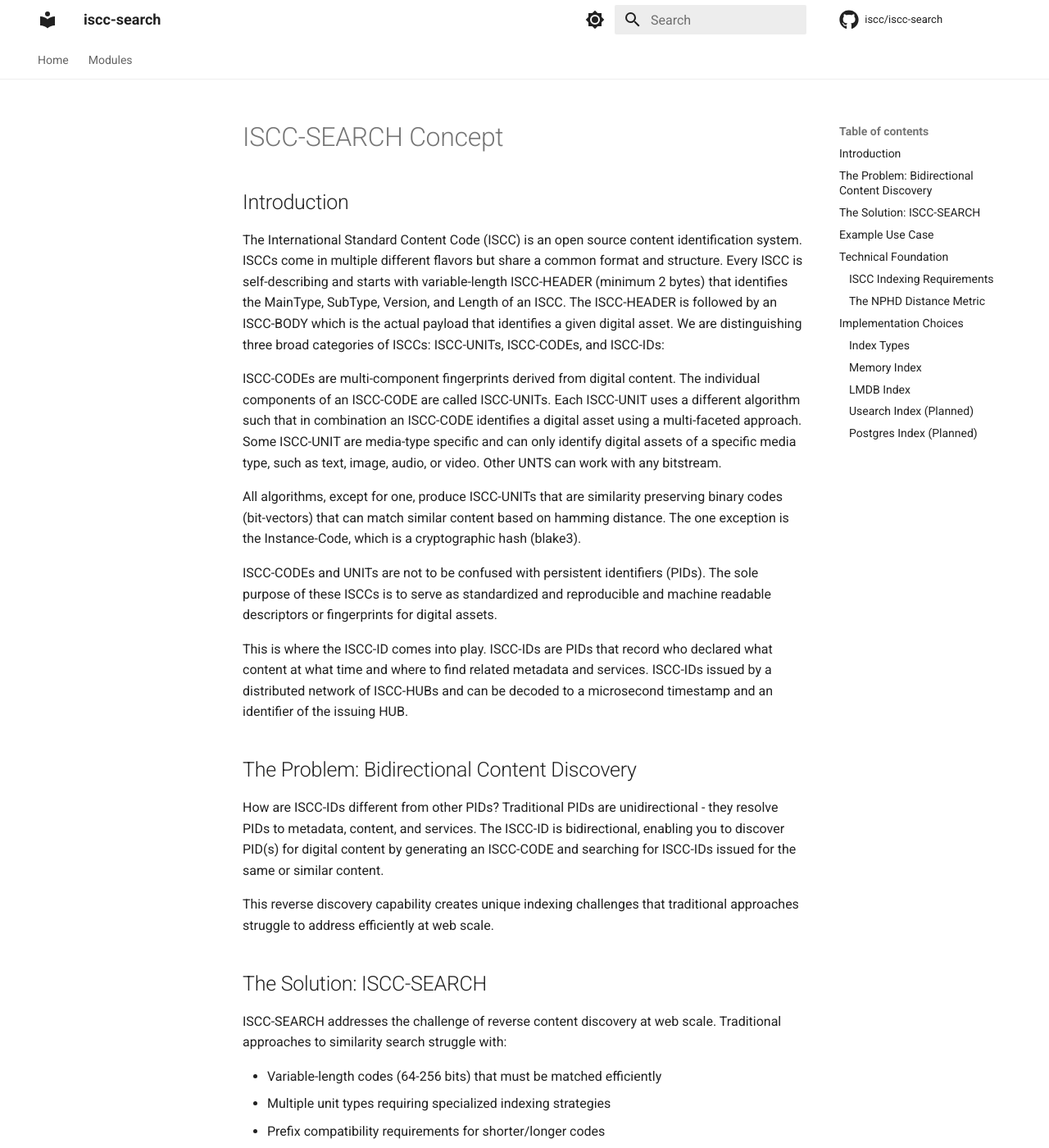
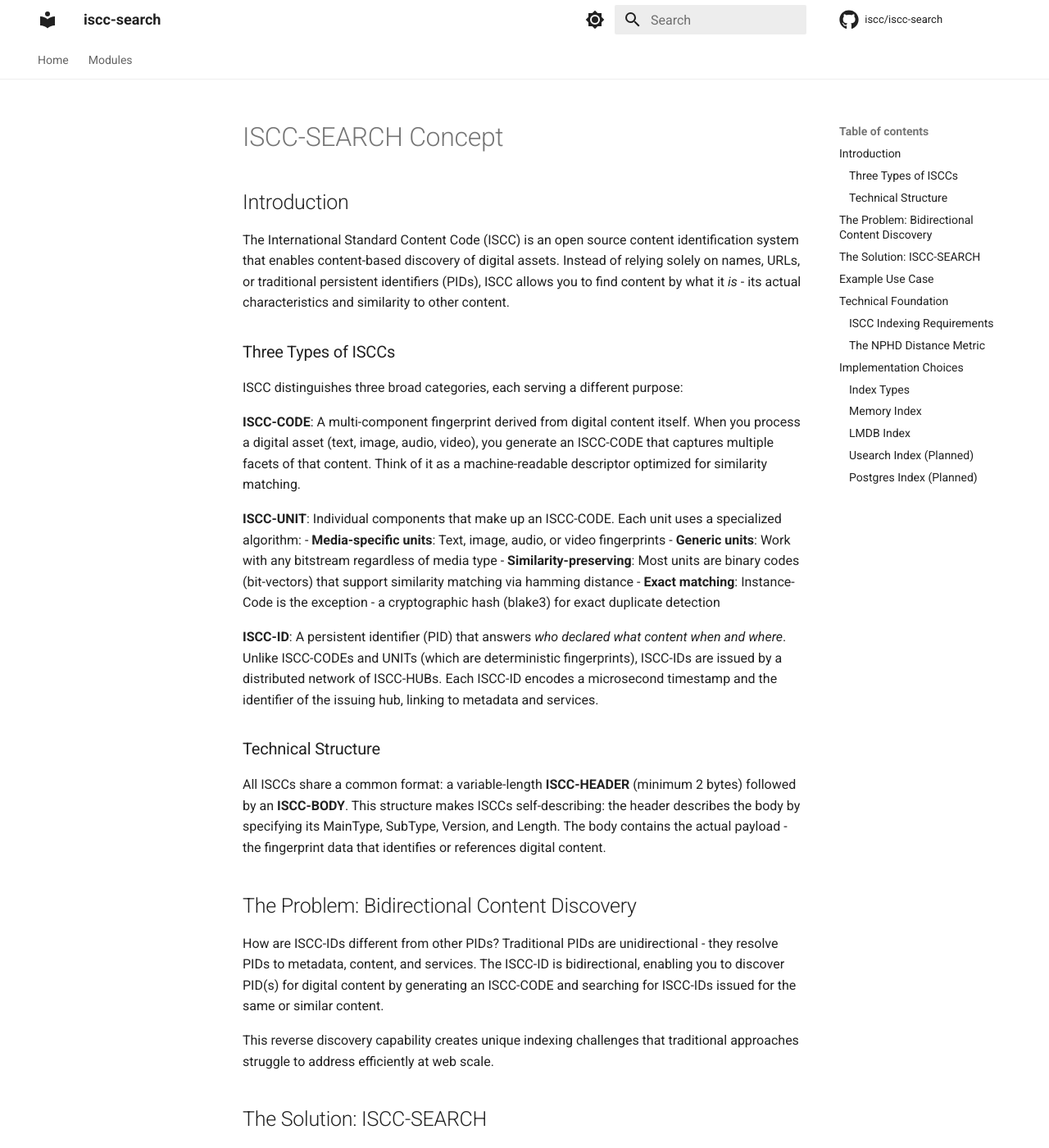
Before and after one commit to iscc/iscc-search, an MkDocs documentation site: the page built from docs/concept.md, in a window 1280 px wide and 1400 px high. Shown: the whole window at 82% size. Built offline with MkDocs 1.6.1 and Material for MkDocs 9.7.7, drawn with Linux system fonts in a browser that asks for light colours; comment, search, counter and statistics services are not loaded.

Commit message:
docs(concept): improve introduction readability and structure
Restructure the introduction section for better digestibility:
- Lead with value proposition (content-based discovery) instead of technical details
- Organize ISCC types with clear subsections and bullet points
- Move technical structure details to dedicated subsection
- Fix precision in self-describing explanation (ISCC is self-describing via header)
- Use progressive disclosure to introduce concepts in logical order

```diff
--- a/docs/concept.md
+++ b/docs/concept.md
@@ -2,29 +2,38 @@
 
 ## Introduction
 
-The International Standard Content Code (ISCC) is an open source content identification system. ISCCs come in
-multiple different flavors but share a common format and structure. Every ISCC is self-describing and starts
-with variable-length ISCC-HEADER (minimum 2 bytes) that identifies the MainType, SubType, Version, and Length of
-an ISCC. The ISCC-HEADER is followed by an ISCC-BODY which is the actual payload that identifies a given digital
-asset. We are distinguishing three broad categories of ISCCs: ISCC-UNITs, ISCC-CODEs, and ISCC-IDs:
+The International Standard Content Code (ISCC) is an open source content identification system that enables
+content-based discovery of digital assets. Instead of relying solely on names, URLs, or traditional persistent
+identifiers (PIDs), ISCC allows you to find content by what it *is* - its actual characteristics and similarity
+to other content.
 
-ISCC-CODEs are multi-component fingerprints derived from digital content. The individual components of an
-ISCC-CODE are called ISCC-UNITs. Each ISCC-UNIT uses a different algorithm such that in combination an ISCC-CODE
-identifies a digital asset using a multi-faceted approach. Some ISCC-UNIT are media-type specific and can only
-identify digital assets of a specific media type, such as text, image, audio, or video. Other UNTS can work with
-any bitstream.
+### Three Types of ISCCs
 
-All algorithms, except for one, produce ISCC-UNITs that are similarity preserving binary codes (bit-vectors)
-that can match similar content based on hamming distance. The one exception is the Instance-Code, which is a
-cryptographic hash (blake3).
+ISCC distinguishes three broad categories, each serving a different purpose:
 
-ISCC-CODEs and UNITs are not to be confused with persistent identifiers (PIDs). The sole purpose of these ISCCs
-is to serve as standardized and reproducible and machine readable descriptors or fingerprints for digital
-assets.
+**ISCC-CODE**: A multi-component fingerprint derived from digital content itself. When you process a digital
+asset (text, image, audio, video), you generate an ISCC-CODE that captures multiple facets of that content.
+Think of it as a machine-readable descriptor optimized for similarity matching.
 
-This is where the ISCC-ID comes into play. ISCC-IDs are PIDs that record who declared what content at what time
-and where to find related metadata and services. ISCC-IDs issued by a distributed network of ISCC-HUBs and can
-be decoded to a microsecond timestamp and an identifier of the issuing HUB.
+**ISCC-UNIT**: Individual components that make up an ISCC-CODE. Each unit uses a specialized algorithm:
+- **Media-specific units**: Text, image, audio, or video fingerprints
+- **Generic units**: Work with any bitstream regardless of media type
+- **Similarity-preserving**: Most units are binary codes (bit-vectors) that support similarity matching via
+  hamming distance
+- **Exact matching**: Instance-Code is the exception - a cryptographic hash (blake3) for exact duplicate
+  detection
+
+**ISCC-ID**: A persistent identifier (PID) that answers *who declared what content when and where*. Unlike
+ISCC-CODEs and UNITs (which are deterministic fingerprints), ISCC-IDs are issued by a distributed network of
+ISCC-HUBs. Each ISCC-ID encodes a microsecond timestamp and the identifier of the issuing hub, linking to
+metadata and services.
+
+### Technical Structure
+
+All ISCCs share a common format: a variable-length **ISCC-HEADER** (minimum 2 bytes) followed by an
+**ISCC-BODY**. This structure makes ISCCs self-describing: the header describes the body by specifying its
+MainType, SubType, Version, and Length. The body contains the actual payload - the fingerprint data that
+identifies or references digital content.
 
 ## The Problem: Bidirectional Content Discovery
 
```
